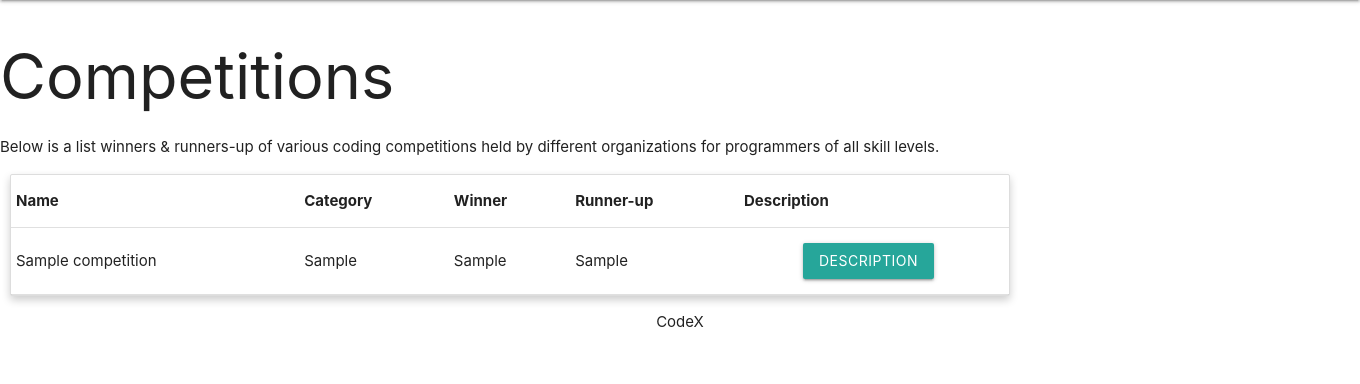
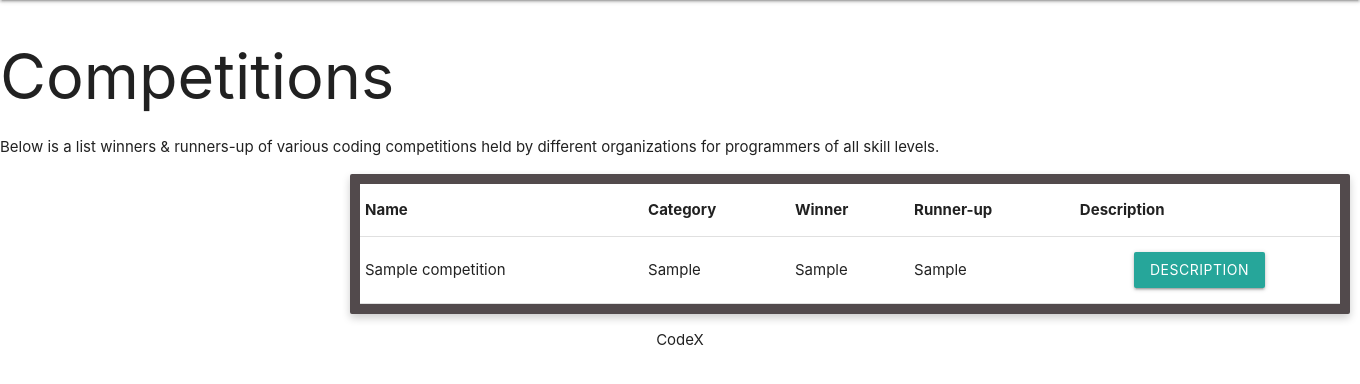
Before and after one commit to kates-dvs/INFO2602-Grp, a Flask app: page / in a window 1360 px wide. Shown: the part 64-448 px from the top of the page. Run offline with Flask 3, Linux system fonts and the light colour scheme; tables that the repository leaves empty hold one stand-in row (values such as "Sample post"); parts of the project's set-up code (start-up, migrations or seed data) failed here and were passed over.

Commit message:
Table Spacing

```diff
--- a/App/static/style.css
+++ b/App/static/style.css
@@ -1,8 +1,9 @@
 .card {
     display: flex;
     flex-direction: column;
-    border: 1px solid #ddd;
+    border: 10px solid #524a4c;
     box-shadow: 0 4px 8px 0 rgba(0, 0, 0, 0.2);
     margin: 10px;
     width: 1000px;
+    left: 25%;
   }
```
